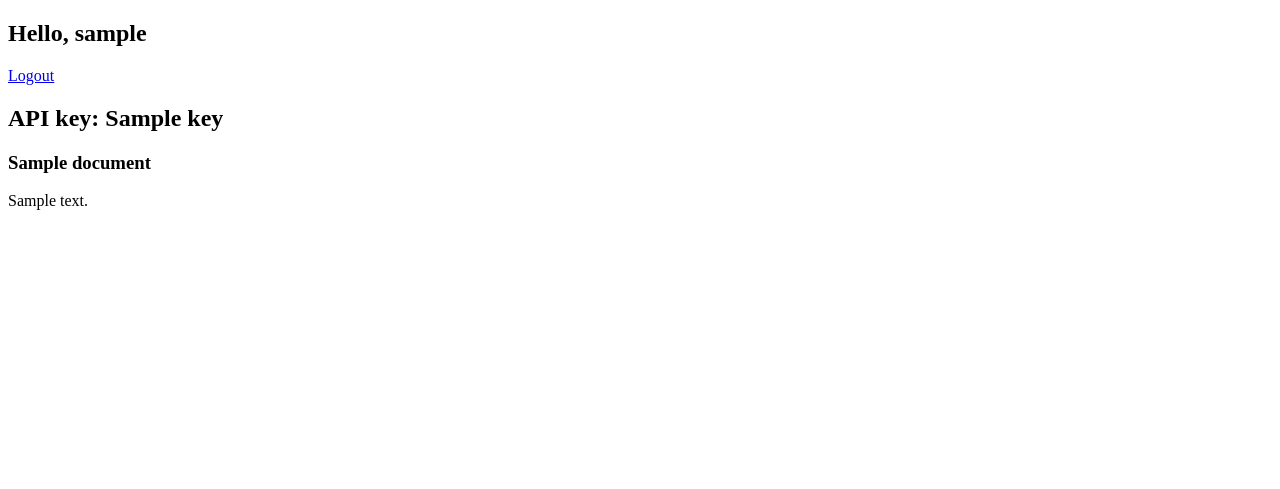
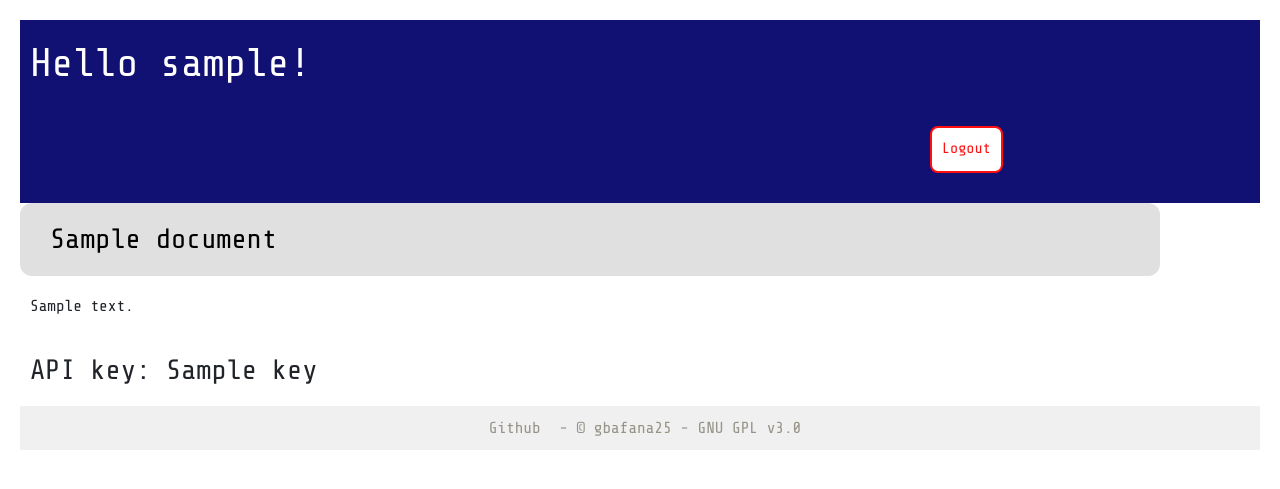
Before and after one commit to gbafana25/tuxsav, a Django app: template server/cloud/templates/cloud/dashboard.html in a window 1280 px wide. Shown: the top 489 px of the page. Run offline with Django 4.2, Linux system fonts and the light colour scheme; a user stored in the database is signed in; tables that the repository leaves empty hold one stand-in row (values such as "Sample post"); the template is opened without the code that fills it: values that come from a table or form of the project are taken from there, most other values are stand-ins (such as "Sample title", 1, 10 or a date in 2020).

Commit message:
started dashboard css

```diff
--- /dev/null
+++ b/server/cloud/static/dashboard.css
@@ -0,0 +1,79 @@
+* {
+	font-family: "Share Tech Mono", monospace;
+	padding: 10px;
+
+}
+
+a {
+	text-decoration: none;
+	color: #ffffff;
+}
+
+header {
+	background-color: #111173;
+	padding-left: 0;
+	text-align: left;
+	font-size: 15px;
+	color: #ffffff;
+}
+
+footer {
+	text-align: center;
+	text-decoration: none;
+	background-color: #f0f0f0;
+	color: #969387;
+}
+
+.foot-link {
+	color: #969387;
+}
+
+
+.description {
+	text-align: center;
+	padding-top: 50px;
+	padding-left: 90px;
+	padding-right: 90px;
+	font-size: 20px;
+}
+
+.btn-form {
+	align-items: right;
+	padding-left: 900px;
+}
+
+.logout-btn {
+	transition-duration: 0.5s;
+	color: #ff0f0f;
+	background-color: #ffffff;
+	border: 2px solid #ff0f0f;
+	border-radius: 8px;
+}
+
+.logout-btn:hover {
+	background-color: #ff0f0f;
+	color: #ffffff;
+}
+
+.doc-card {
+	background-color: #e0e0e0;
+	margin-right: 100px;
+	border-radius: 12px;
+	padding: 20px;
+	text-decoration: none;
+
+}
+
+.doc-link {
+	color: #000000;
+}
+
+.doc-link:hover {
+	color: #000000;
+}
+
+.doc-card:hover {
+	background-color: #a3a3a3;
+	color: #000000;
+
+}
--- a/server/cloud/templates/cloud/dashboard.html
+++ b/server/cloud/templates/cloud/dashboard.html
@@ -1,20 +1,30 @@
 <!DOCTYPE html>
+<link rel="stylesheet" href="https://cdn.jsdelivr.net/npm/bootstrap@5.1.3/dist/css/bootstrap.min.css"/>
+<link href="//fonts.googleapis.com/css?family=Share+Tech+Mono" rel="stylesheet" type="text/css">
+{% load static %}
+<link rel="stylesheet" href={% static "dashboard.css" %}/>
 
-<head>
-	<title>Dashboard</title>
-</head>
+<title>Dashboard</title>
 
 
-<nav>
-	<h1>Hello, {{ user.get_username  }}</h1>
-	<p><a href="{% url 'logout' %}?next={{ request.path }}">Logout</a></p>
-</nav>
+<header>
+	<h1>Hello {{ user.get_username  }}!</h1>
+	<div class="btn-form">
+	<form action="{% url 'logout' %}?next={{ request.path}}" method="post">
+	{% csrf_token %}
+	<button class="logout-btn" type="submit">Logout</button>
+	</form>
+	</div>
+</header>
 
-<h2>API key: {{ key }}</h2>
 
 <body>
 	{% for d in docs %}
-		<h3>{{ d.title }}</h3>
+		<h3 class="doc-card"><a class="doc-link" href="/test">{{ d.title }}</a></h3>
 		<p>{{ d.text }}</p>
 	{% endfor %}
 </body>
+
+<h3>API key: {{ key }}</h3>
+
+<footer><a class="foot-link" href="https://github.com/gbafana25/tuxsav">Github</a> - &copy; gbafana25 - GNU GPL v3.0</footer>
--- a/server/cloud/templates/cloud/signup.html
+++ b/server/cloud/templates/cloud/signup.html
@@ -22,3 +22,6 @@
 	<div class="btnbox"><button class="submit-btn" type="submit">Create account</button><br></div>
 	<p><a class="login-link" href="/accounts/login">Login</a></p>
 </form>
+
+
+<footer><a class="foot-link" href="https://github.com/gbafana25/tuxsav">Github</a> - &copy; gbafana25 - GNU GPL v3.0</footer>
--- a/server/cloud/templates/registration/login.html
+++ b/server/cloud/templates/registration/login.html
@@ -21,3 +21,5 @@
 	<input type="hidden" name="next" value="{{ next }}">
 	<p><a class="signup-link" href="/signup">Create an account</a></p>
 </form>
+
+<footer><a class="foot-link" href="https://github.com/gbafana25/tuxsav">Github</a> - &copy; gbafana25 - GNU GPL v3.0</footer>
```
Also changed, not shown: server/cloud/static/login.css (+13 -0 lines), server/cloud/static/signup.css (+12 -0 lines).
